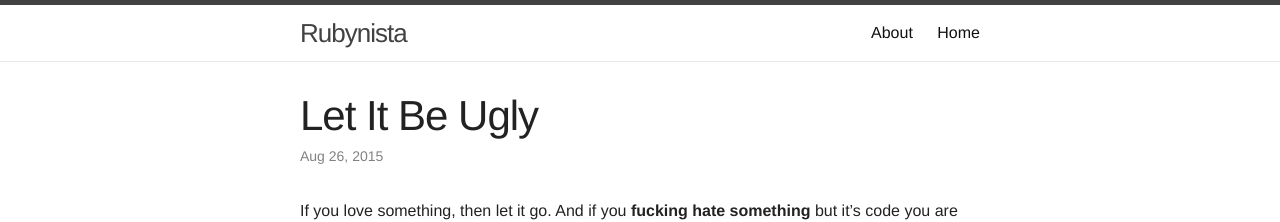
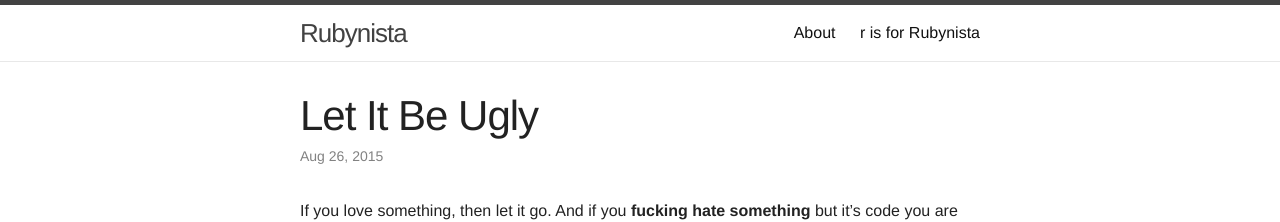
Before and after one commit to theresaluu/theresaluu.github.io, a Jekyll site: the page built from _posts/2015-08-26-let-it-be-ugly.md, in a window 1280 px wide. Shown: the top 222 px of the page. Built offline with Jekyll 4.4.1, drawn with Linux system fonts in a browser that asks for light colours; Markdown is read by kramdown in place of the engine named in the settings.

Commit message:
changed generic tab name

```diff
--- a/index.html
+++ b/index.html
@@ -1,6 +1,6 @@
 ---
 layout: default
-title: Home
+title: r is for Rubynista
 ---
 
 <div class="row">
```
